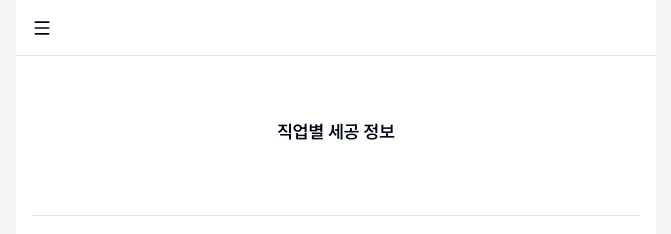
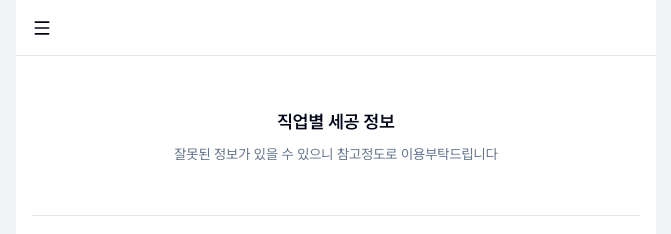
Before and after one commit to ISTP-A/mobiutils, a Next.js app: page /info/prism in a window 1280 px wide. Shown: the top 234 px of the page, without its empty margins (304-975 px from the left). Built offline with nearby package versions, Linux system fonts and the light colour scheme.

Commit message:
chore: description 변경

```diff
--- a/app/info/prism/page.tsx
+++ b/app/info/prism/page.tsx
@@ -7,7 +7,7 @@ export default function PrismInfo() {
         <LayoutInner>
             <LayoutHeader>
                 <HeaderTitle>직업별 세공 정보</HeaderTitle>
-                <HeaderDescription></HeaderDescription>
+                <HeaderDescription>잘못된 정보가 있을 수 있으니 참고정도로 이용부탁드립니다</HeaderDescription>
             </LayoutHeader>
             <LayoutContent>
                 <PrismTagTierByClassPage />
```
